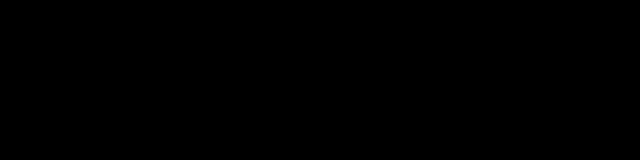
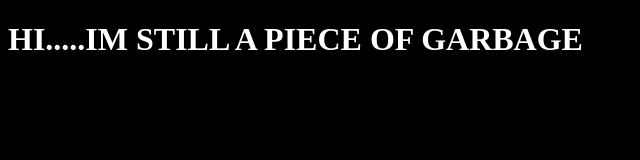
Before and after one commit to Jameshrx/tests, a plain HTML site: page index.html in a window 1280 px wide. Shown: the whole page, without its empty margins (0-640 px from the left). Drawn offline with Linux system fonts and the light colour scheme.

Commit message:
Update index.html

```diff
--- a/index.html
+++ b/index.html
@@ -5,6 +5,7 @@
 
    </head>
   <body style="background-color:black;">
+     <h1 style="color:white;">HI.....IM STILL A PIECE OF GARBAGE</h1>
 
 
 
```
